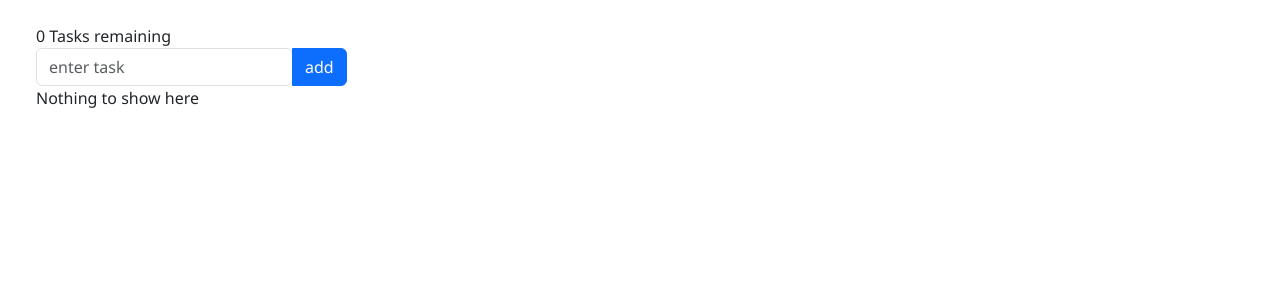
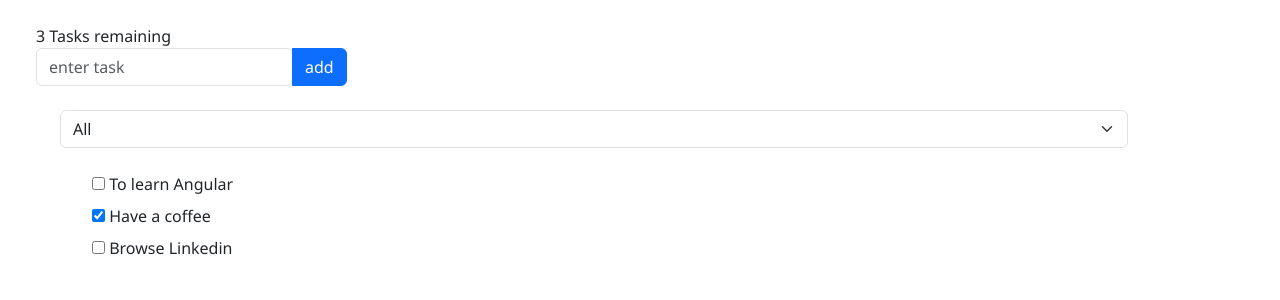
Before and after one commit to ismylsmylv/angular-todo, an Angular app: page / in a window 1280 px wide. Shown: the top 300 px of the page. Built offline with nearby package versions, Linux system fonts and the light colour scheme.

Commit message:
feat: filter added

```diff
--- a/src/app/app.component.html
+++ b/src/app/app.component.html
@@ -1,6 +1,6 @@
 <div class="container m-4">
   <!-- input -->
-  <label for="input">{{items.length}} Tasks remaining</label>
+  <label for="input">{{visibleItems.length}} Tasks remaining</label>
   <form class="input-group">
     <div>
       <input type="text" id="input" placeholder="enter task" name="taskText" class="form-control"
@@ -11,20 +11,26 @@
     </button>
 
   </form>
+  <div class="row m-4">
+    <select name="" class="form-select" id="" [(ngModel)]="listFilter">
+      <option value="0">All</option>
+      <option value="1">Remaining</option>
+      <option value="2">Completed</option>
+    </select>
+  </div>
+
+  <!-- list -->
+  <div *ngIf="visibleItems.length==0; else showItems">
 
 
-  <!-- list -->
-  <div *ngIf="items.length==0; else showItems">
-
-
-    <div *ngIf="items.length==0">
+    <div *ngIf="visibleItems.length==0">
       <p>Nothing to show here</p>
     </div>
   </div>
 
   <ng-template #showItems>
-    <ul *ngIf="items.length !=0" class="todo-list">
-      <li *ngFor="let item of items ; index as ii">
+    <ul *ngIf="visibleItems.length !=0" class="todo-list">
+      <li *ngFor="let item of visibleItems ; index as ii">
         <div class="form-check">
           <label class="form-check-label">
             <input type="checkbox" [checked]='item.isComplete' [attr.data-index]="ii" name="" id=""
--- a/src/app/app.component.ts
+++ b/src/app/app.component.ts
@@ -12,9 +12,9 @@ import { FormsModule } from '@angular/forms';
 })
 export class AppComponent {
   items: TodoItem[] = [
-    // new TodoItem('To learn Angular'),
-    // new TodoItem('Have a coffee', true),
-    // new TodoItem('Browse Linkedin'),
+    new TodoItem('To learn Angular'),
+    new TodoItem('Have a coffee', true),
+    new TodoItem('Browse Linkedin'),
   ];
   title = 'angular-todo';
   toggleItem(item: TodoItem) {
@@ -24,5 +24,18 @@ export class AppComponent {
     this.items.push(new TodoItem(this.newTaskText));
     this.newTaskText = '';
   }
+
+  get visibleItems(): TodoItem[] {
+    let value = this.listFilter;
+    console.log(value);
+    if (value === '0') {
+      return this.items;
+    } else if (value === '1') {
+      return this.items.filter((item) => !item.isComplete);
+    } else {
+      return this.items.filter((item) => item.isComplete);
+    }
+  }
+  listFilter: string = '0';
   newTaskText: string = '';
 }
```
